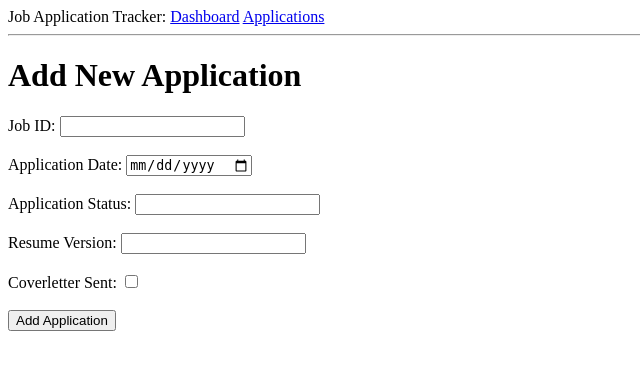
After one commit to janton527/job_tracker, a Flask app: page /add_application in a window 1280 px wide. The commit adds this page. Shown: the top 370 px of the page, without its empty margins (0-640 px from the left). Run offline with Flask 3, Linux system fonts and the light colour scheme.

Commit message:
add 'add application' page

```diff
--- a/app.py
+++ b/app.py
@@ -1,7 +1,9 @@
-from flask import Flask, render_template, request, redirect
+from flask import Flask, render_template, request, redirect, flash, url_for
 import mysql.connector
+import os
 
 app = Flask(__name__)
+app.secret_key = os.urandom(24)
 
 def get_db():
     return mysql.connector.connect(
@@ -29,5 +31,36 @@ def applications():
 
     return render_template('applications.html', applications=applications)
 
+@app.route('/add_application', methods=["GET", "POST"])
+def add_application():
+    if request.method == "POST":
+        job_id = request.form['job_id']
+        application_date = request.form['application_date']
+        status = request.form['status']
+        resume_version = request.form['resume_version']
+        cover_letter_sent = 1 if request.form.get('cover_letter_sent') else 0
+
+        try:
+            conn = get_db()
+            cursor = conn.cursor()
+
+            cursor.execute("""
+                INSERT INTO applications
+                    (job_id, application_date, status, resume_version, cover_letter_sent)
+                VALUES(%s, %s, %s, %s, %s)
+                """, (job_id, application_date, status, resume_version, cover_letter_sent))
+
+            conn.commit()
+
+            flash('Application added successfully!')
+        except Exception as e:
+            flash(f'Error: {e}', 'danger')
+        finally:
+            conn.close()
+
+        return redirect(url_for('applications'))
+    else:
+        return render_template('add_application.html')
+
 if __name__ == '__main__':
     app.run(debug=True)
--- /dev/null
+++ b/templates/add_application.html
@@ -0,0 +1,25 @@
+{% extends "base.html" %}
+
+{% block content %}
+	<h1>Add New Application</h1>
+
+	<form action="{{ url_for('add_application') }}" method="POST">
+		<label for="job_id">Job ID:</label>
+		<input type="number" id="job_id" name="job_id" required><br><br>
+
+		<label for="application_date">Application Date:</label>
+		<input type="date" id="application_date" name="application_date" required><br><br>
+
+		<label for="status">Application Status:</label>
+		<input type="text" id="status" name="status"><br><br>
+
+		<label for="resume_version">Resume Version:</label>
+		<input type="text" id="resume_version" name="resume_version" required><br><br>
+
+		<label for="cover_letter_sent">Coverletter Sent:</label>
+		<input type="checkbox" id="cover_letter_sent" name="cover_letter_sent" ><br><br>
+
+		<input type="submit" value="Add Application">
+	</form>
+
+{% endblock %}
--- a/templates/applications.html
+++ b/templates/applications.html
@@ -24,4 +24,7 @@
 <p>No applications found.</p>
 {% endif %}
 
+<a href="{{ url_for('add_application') }}">
+	<button>Add New Application</button>
+</a>
 {% endblock %}
```
